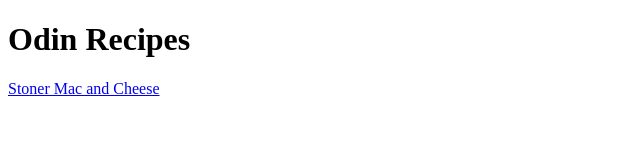
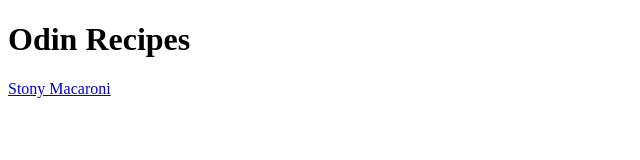
Before and after one commit to herb-asher/odin-recipes, a plain HTML site: page index.html in a window 1280 px wide. Shown: the full height of the page, 0-640 px from the left. Drawn offline with Linux system fonts and the light colour scheme.

Commit message:
Modify index.html rename stonermac.html to stoney-macaroni.html create coffee.html and tea.html

```diff
--- a/index.html
+++ b/index.html
@@ -10,7 +10,7 @@
     <body>
         <h1>Odin Recipes</h1>
 
-        <a href="recipes/stonermac.html">Stoner Mac and Cheese</a>
+        <a href="recipes/stony-macaroni.html">Stony Macaroni</a>
     </body>
 
 
```
Also changed, not shown: recipes/coffee.html (added), recipes/stony-macaroni.html (renamed from recipes/stonermac.html), recipes/tea.html (added).
